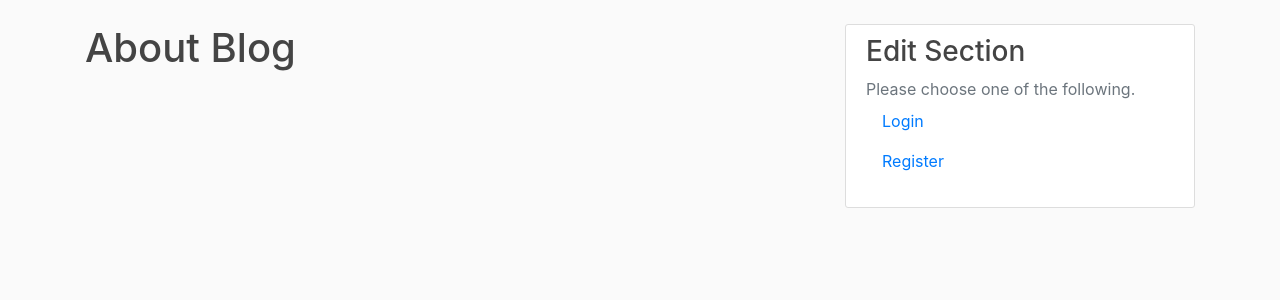
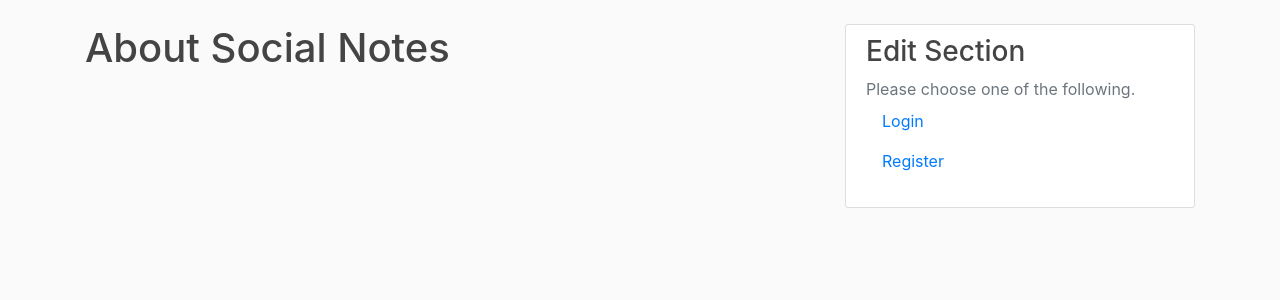
Before and after one commit to mudit2967/django_project, a Django app: page /about/ in a window 1280 px wide. Shown: the part 56-356 px from the top of the page. Run offline with Django 3.2, Linux system fonts and the light colour scheme; some libraries are stand-ins or nearby versions.

Commit message:
addind to db

```diff
--- a/blog/templates/blog/about.html
+++ b/blog/templates/blog/about.html
@@ -1,4 +1,4 @@
 {% extends "blog/base.html" %}
 {% block content %}
-	<h1>About Blog</h1>
+	<h1>About Social Notes</h1>
 {% endblock content %}
```
Also changed, not shown: db.sqlite3.
